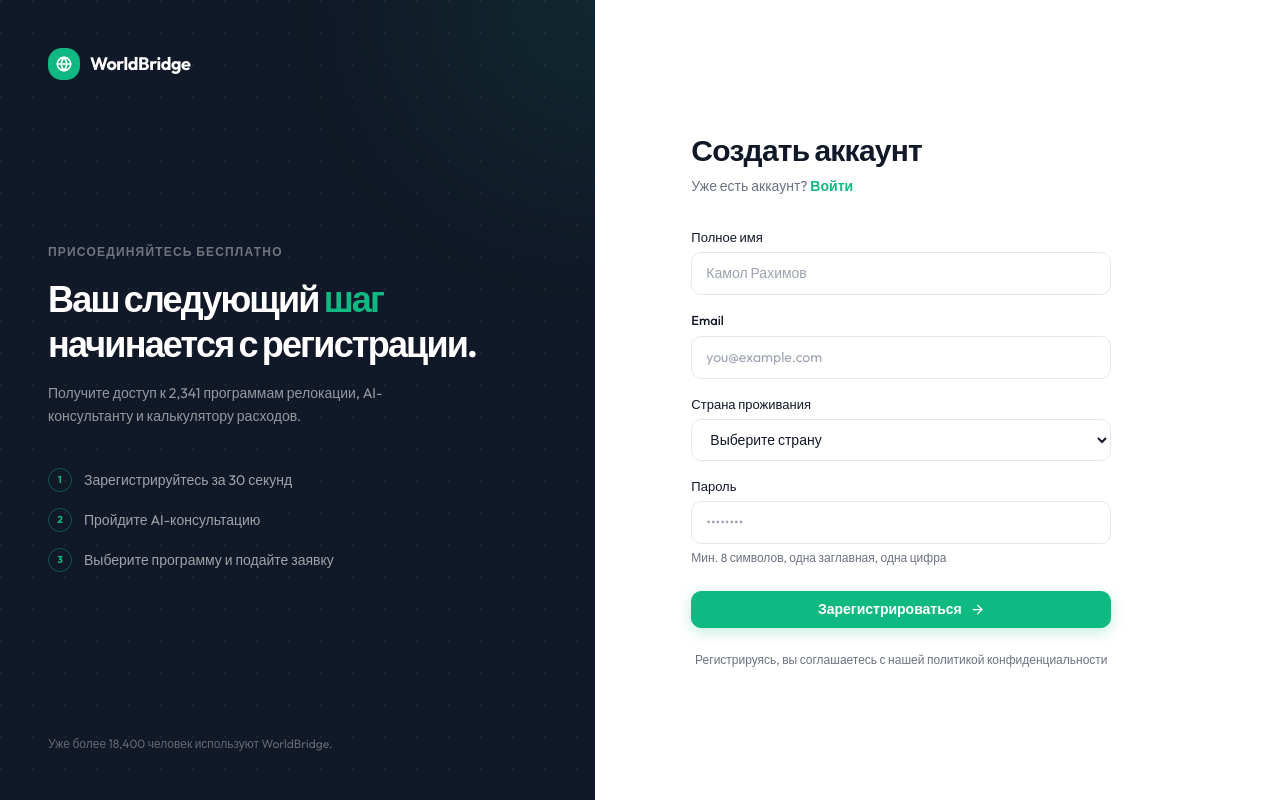
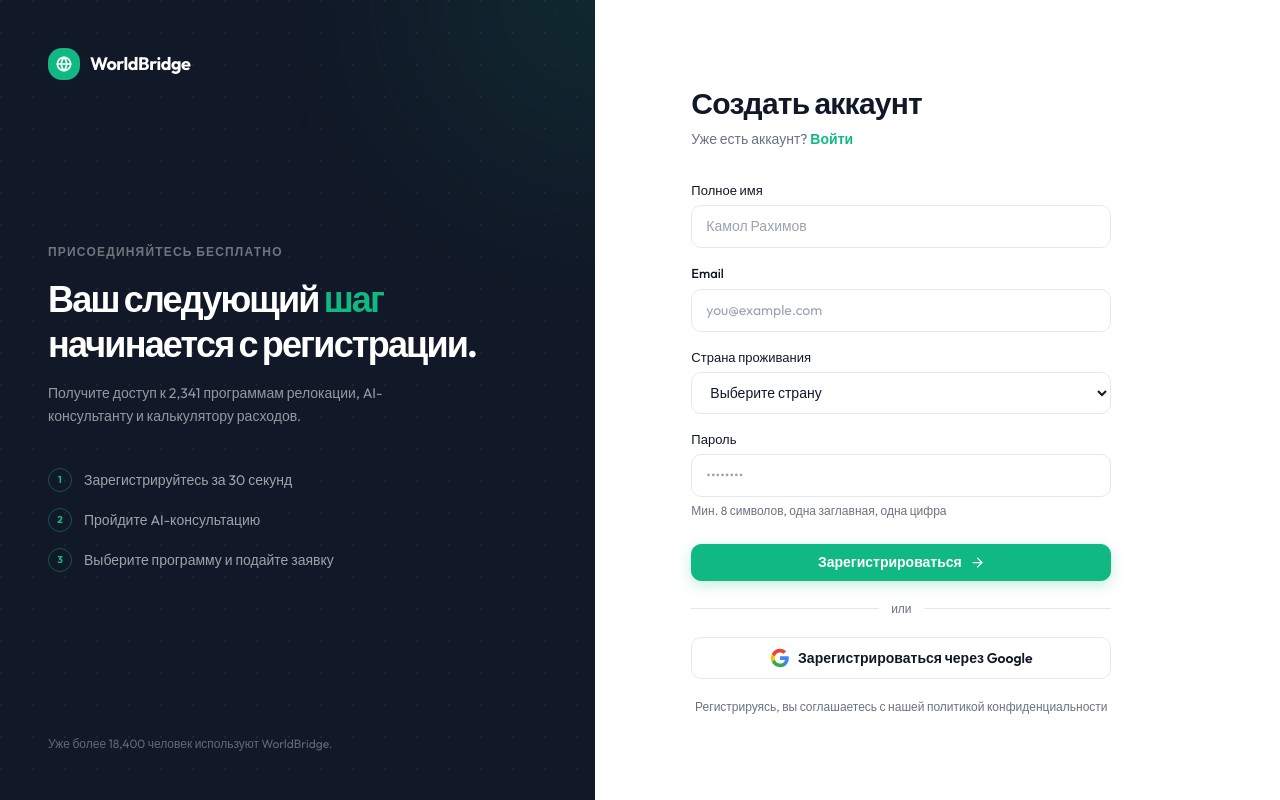
Before and after one commit to sabrinamustafoqulova0-tech/WorldBridge-frontend, a Next.js app: page /register in a window 1280 px wide. Built offline with nearby package versions, Linux system fonts and the light colour scheme; no server answers.

Commit message:
login with google accaunt

```diff
--- /dev/null
+++ b/app/auth/callback/page.tsx
@@ -0,0 +1,54 @@
+"use client";
+
+import { useRouter, useSearchParams } from "next/navigation";
+import { useEffect, Suspense } from "react";
+import { useAuthStore } from "../../../store/authStore";
+
+function CallbackHandler() {
+  const searchParams = useSearchParams();
+  const router = useRouter();
+
+  useEffect(() => {
+    const access_token = searchParams.get("access_token");
+    const refresh_token = searchParams.get("refresh_token");
+    const error = searchParams.get("error");
+
+    if (error || !access_token || !refresh_token) {
+      router.replace("/login?error=oauth_failed");
+      return;
+    }
+
+    useAuthStore.getState().login(access_token, refresh_token, {
+      id: 0,
+      email: "",
+      full_name: "",
+      country: "",
+      is_admin: false,
+    });
+
+    router.replace("/home");
+  }, [searchParams, router]);
+
+  return (
+    <div className="flex min-h-[100dvh] items-center justify-center bg-[var(--background)]">
+      <div className="flex flex-col items-center gap-4">
+        <div className="w-8 h-8 rounded-full border-2 border-[var(--accent)] border-t-transparent animate-spin" />
+        <p className="text-sm text-[var(--muted)]">Выполняем вход...</p>
+      </div>
+    </div>
+  );
+}
+
+export default function AuthCallbackPage() {
+  return (
+    <Suspense
+      fallback={
+        <div className="flex min-h-[100dvh] items-center justify-center bg-[var(--background)]">
+          <div className="w-8 h-8 rounded-full border-2 border-[var(--accent)] border-t-transparent animate-spin" />
+        </div>
+      }
+    >
+      <CallbackHandler />
+    </Suspense>
+  );
+}
--- a/app/login/page.tsx
+++ b/app/login/page.tsx
@@ -10,6 +10,19 @@ import Link from "next/link";
 import { useAuthStore } from "../../store/authStore";
 import { ArrowRight, MapPin, Users, TrendingUp } from "lucide-react";
 import { LogoMark } from "../../components/LogoMark";
+
+const BACKEND_URL = "https://worldbridge-backend.onrender.com";
+
+function GoogleIcon() {
+  return (
+    <svg className="w-5 h-5 shrink-0" viewBox="0 0 24 24" xmlns="http://www.w3.org/2000/svg">
+      <path d="M22.56 12.25c0-.78-.07-1.53-.2-2.25H12v4.26h5.92c-.26 1.37-1.04 2.53-2.21 3.31v2.77h3.57c2.08-1.92 3.28-4.74 3.28-8.09z" fill="#4285F4"/>
+      <path d="M12 23c2.97 0 5.46-.98 7.28-2.66l-3.57-2.77c-.98.66-2.23 1.06-3.71 1.06-2.86 0-5.29-1.93-6.16-4.53H2.18v2.84C3.99 20.53 7.7 23 12 23z" fill="#34A853"/>
+      <path d="M5.84 14.09c-.22-.66-.35-1.36-.35-2.09s.13-1.43.35-2.09V7.07H2.18C1.43 8.55 1 10.22 1 12s.43 3.45 1.18 4.93l2.85-2.22.81-.62z" fill="#FBBC05"/>
+      <path d="M12 5.38c1.62 0 3.06.56 4.21 1.64l3.15-3.15C17.45 2.09 14.97 1 12 1 7.7 1 3.99 3.47 2.18 7.07l3.66 2.84c.87-2.6 3.3-4.53 6.16-4.53z" fill="#EA4335"/>
+    </svg>
+  );
+}
 
 const loginSchema = z.object({
   email: z.string().email("Некорректный email"),
@@ -186,6 +199,25 @@ function LoginForm() {
               </button>
             </div>
           </form>
+
+          {/* ─── Divider ─────────────────────────────────────── */}
+          <div className="flex items-center gap-3 my-5 reveal-up delay-400">
+            <div className="flex-1 h-px bg-[var(--border)]" />
+            <span className="text-xs text-[var(--muted)]">или</span>
+            <div className="flex-1 h-px bg-[var(--border)]" />
+          </div>
+
+          {/* ─── Google OAuth ─────────────────────────────────── */}
+          <div className="reveal-up delay-500">
+            <button
+              type="button"
+              onClick={() => { window.location.href = `${BACKEND_URL}/api/v1/auth/google`; }}
+              className="btn btn-secondary w-full justify-center py-3.5 gap-3"
+            >
+              <GoogleIcon />
+              Войти через Google
+            </button>
+          </div>
         </div>
       </div>
     </div>
--- a/app/register/page.tsx
+++ b/app/register/page.tsx
@@ -10,6 +10,19 @@ import Link from "next/link";
 import { useAuthStore } from "../../store/authStore";
 import { ArrowRight } from "lucide-react";
 import { LogoMark } from "../../components/LogoMark";
+
+const BACKEND_URL = "https://worldbridge-backend.onrender.com";
+
+function GoogleIcon() {
+  return (
+    <svg className="w-5 h-5 shrink-0" viewBox="0 0 24 24" xmlns="http://www.w3.org/2000/svg">
+      <path d="M22.56 12.25c0-.78-.07-1.53-.2-2.25H12v4.26h5.92c-.26 1.37-1.04 2.53-2.21 3.31v2.77h3.57c2.08-1.92 3.28-4.74 3.28-8.09z" fill="#4285F4"/>
+      <path d="M12 23c2.97 0 5.46-.98 7.28-2.66l-3.57-2.77c-.98.66-2.23 1.06-3.71 1.06-2.86 0-5.29-1.93-6.16-4.53H2.18v2.84C3.99 20.53 7.7 23 12 23z" fill="#34A853"/>
+      <path d="M5.84 14.09c-.22-.66-.35-1.36-.35-2.09s.13-1.43.35-2.09V7.07H2.18C1.43 8.55 1 10.22 1 12s.43 3.45 1.18 4.93l2.85-2.22.81-.62z" fill="#FBBC05"/>
+      <path d="M12 5.38c1.62 0 3.06.56 4.21 1.64l3.15-3.15C17.45 2.09 14.97 1 12 1 7.7 1 3.99 3.47 2.18 7.07l3.66 2.84c.87-2.6 3.3-4.53 6.16-4.53z" fill="#EA4335"/>
+    </svg>
+  );
+}
 
 const registerSchema = z.object({
   fullName: z.string().min(2, "Минимум 2 символа"),
@@ -205,7 +218,26 @@ function RegisterForm() {
             </div>
           </form>
 
-          <p className="mt-6 text-xs text-center text-[var(--muted)] reveal-up delay-400">
+          {/* ─── Divider ─────────────────────────────────────── */}
+          <div className="flex items-center gap-3 my-5 reveal-up delay-400">
+            <div className="flex-1 h-px bg-[var(--border)]" />
+            <span className="text-xs text-[var(--muted)]">или</span>
+            <div className="flex-1 h-px bg-[var(--border)]" />
+          </div>
+
+          {/* ─── Google OAuth ─────────────────────────────────── */}
+          <div className="reveal-up delay-500">
+            <button
+              type="button"
+              onClick={() => { window.location.href = `${BACKEND_URL}/api/v1/auth/google`; }}
+              className="btn btn-secondary w-full justify-center py-3.5 gap-3"
+            >
+              <GoogleIcon />
+              Зарегистрироваться через Google
+            </button>
+          </div>
+
+          <p className="mt-5 text-xs text-center text-[var(--muted)] reveal-up delay-600">
             Регистрируясь, вы соглашаетесь с нашей политикой конфиденциальности
           </p>
         </div>
```
